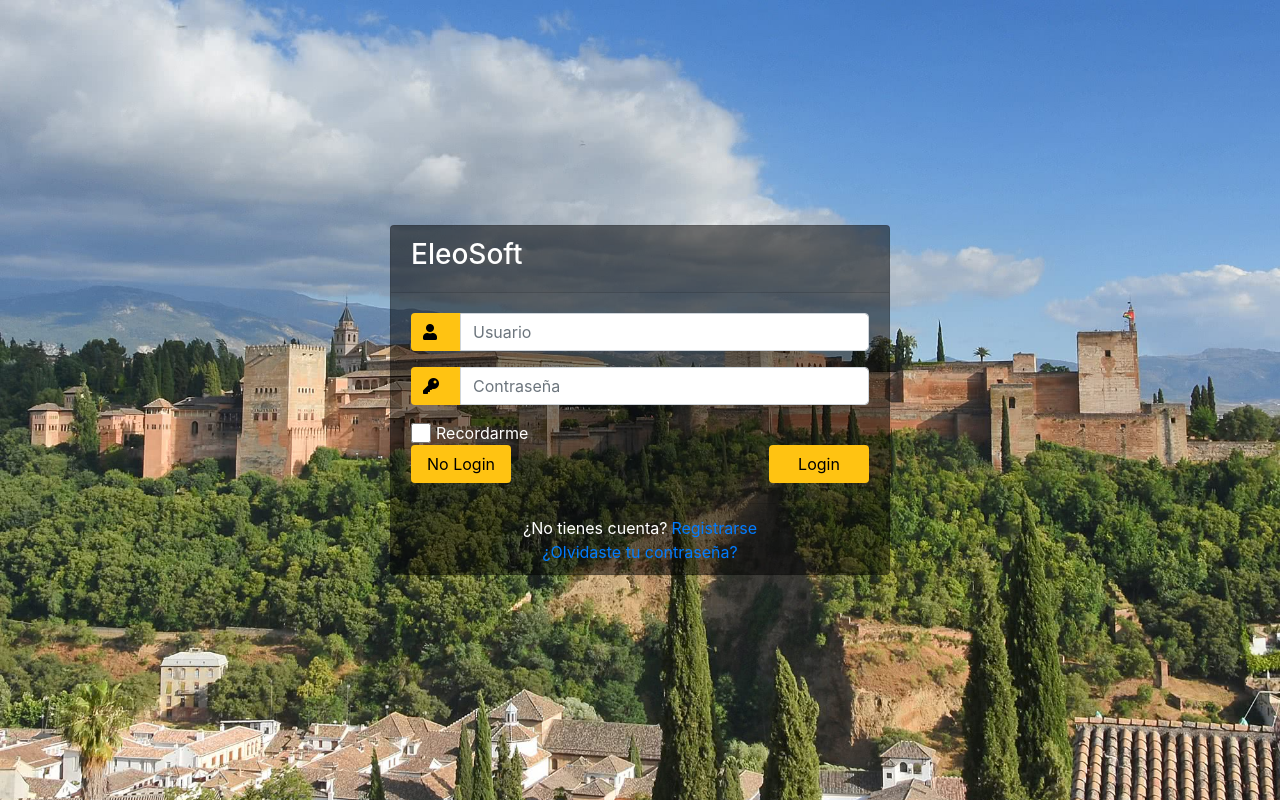
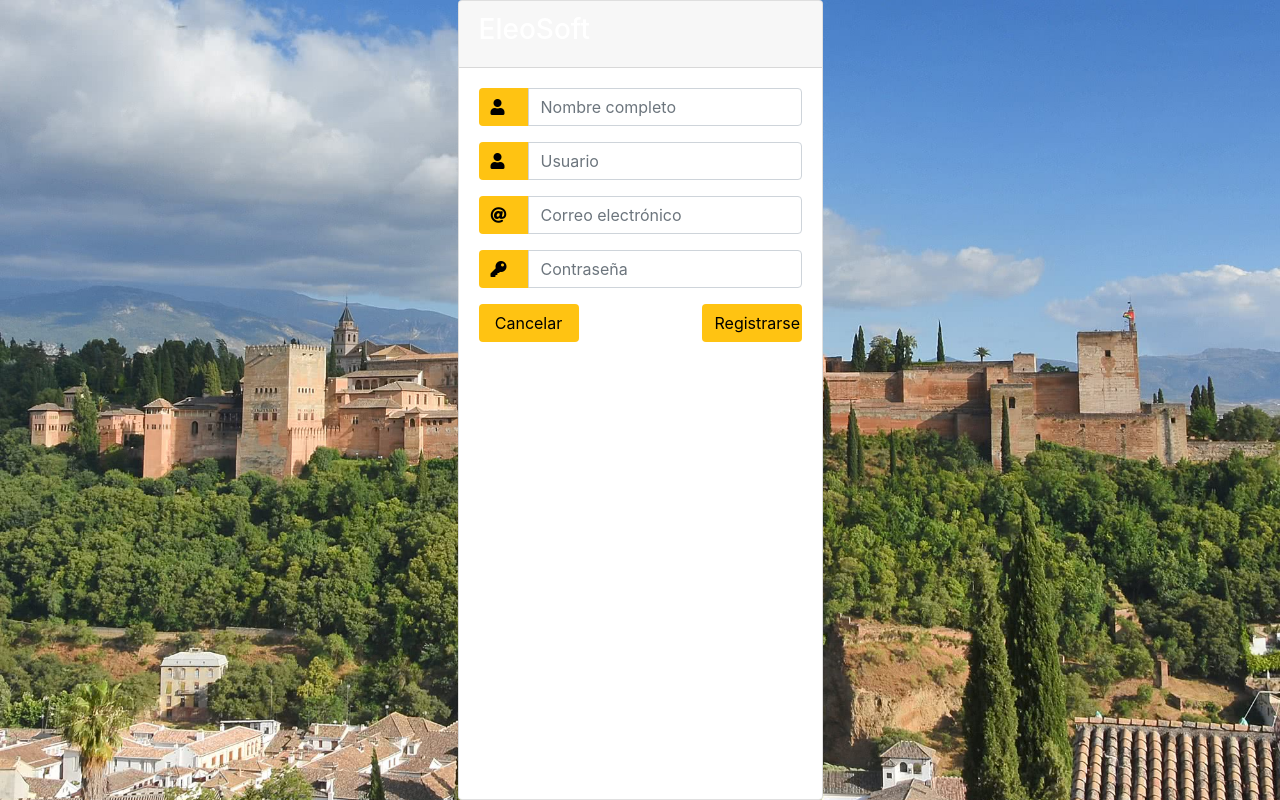
Before and after one commit to OwboxAl3x/DGP---ELEOSOFT, a PHP site: page /index.php?register in a window 1280 px wide. Run offline with PHP 8.4, Linux system fonts and the light colour scheme; some libraries are stand-ins or nearby versions.

Commit message:
Añadida la página de registro y su funcionalidad

```diff
--- a/CSS/style.css
+++ b/CSS/style.css
@@ -15,12 +15,14 @@ html, body {
   height: 100%;
 }
 
+/* Estilo del Login  y registro */
+
 .container{
     height: 100%;
     align-content: center;
 }
 
-.card{
+.cuadroLogin{
     height: 350px;
     margin-top: auto;
     margin-bottom: auto;
@@ -30,12 +32,6 @@ html, body {
 
 .card-header h3{
     color: white;
-}
-
-.social_icon{
-    position: absolute;
-    right: 20px;
-    top: -45px;
 }
 
 .input-group-prepend span{
--- a/Controller/loginController.php
+++ b/Controller/loginController.php
@@ -3,9 +3,19 @@
 //Llamada al modelo
 include("Model/usuariosModel.php");
 
-$usuario = new usuariosModel();
+$usuarioLogin = new usuariosModel();
+$usuarioRegistro = new usuariosModel();
 
-//Llamamos a la vista
-include("View/login.php");
+if(isset($_GET['register'])){
+
+    //Llamamos a la vista
+    include("View/register.php");
+
+} else {
+
+    //Llamamos a la vista
+    include("View/login.php");
+
+}
 
 ?>
--- a/Model/usuariosModel.php
+++ b/Model/usuariosModel.php
@@ -14,7 +14,7 @@ class usuariosModel{
 
     public function buscarUsuario($username, $pass){
 
-        $result = $this->db->query("SELECT * FROM Usuario WHERE (Nombre='".$username."') && (Contrasenia='".$pass."');");
+        $result = $this->db->query("SELECT * FROM Usuario WHERE (Usuario='".$username."') && (Contrasenia='".$pass."');");
 
         if (!$result) {
             return false;
@@ -28,6 +28,28 @@ class usuariosModel{
 
     }
 
+    public function registrar($username, $pass, $email, $nombre){
+
+        $consulta = $this->db->query("SELECT * FROM Usuario WHERE (Usuario='".$username."') or (Email='".$email."');");
+
+        if(!$consulta){
+            return false;
+        }
+
+        if($consulta->num_rows>0){
+            return false;
+        }
+
+        $consulta = $this->db->query("INSERT INTO Usuario (ID, Usuario, Nombre, Email, Contrasenia) VALUES (NULL, '".$username."', '".$nombre."', '".$email."', '".$pass."');");
+
+        if(!$consulta){
+            return false;
+        }
+
+        return true;
+
+    }
+
 }
 
 ?>
--- a/View/login.php
+++ b/View/login.php
@@ -7,13 +7,15 @@
                 $username = $_POST['usuario'];
                 $pass = $_POST['contrasenia'];
 
-                $result = $usuario->buscarUsuario($username, $pass);
+                $result = $usuarioLogin->buscarUsuario($username, $pass);
 
                 if ($result) {
                     $_SESSION['usuario'] = $_POST['usuario'];
 
                     header("location:index.php");
                 } else {
+
+                    //Fallo en el login
 
                 }
 
@@ -28,7 +30,7 @@
 
         <div class="container">
             <div class="d-flex justify-content-center h-100">
-                <div class="card">
+                <div class="card cuadroLogin">
                     <div class="card-header">
                         <h3>EleoSoft</h3>
                     </div>
@@ -58,7 +60,7 @@
                     </div>
                     <div class="card-footer">
                         <div class="d-flex justify-content-center links">
-                            ¿No tienes cuenta?<a href="#">Registrarse</a>
+                            ¿No tienes cuenta?<a href="index.php?register">Registrarse</a>
                         </div>
                         <div class="d-flex justify-content-center">
                             <a href="#">¿Olvidaste tu contraseña?</a>
--- /dev/null
+++ b/View/register.php
@@ -0,0 +1,76 @@
+        <?php
+
+        $result = false;
+
+        if(isset($_POST['registrarse'])) {
+
+            $username = $_POST['usuario'];
+            $pass = $_POST['contrasenia'];
+            $nombre = $_POST['nombre'];
+            $email = $_POST['email'];
+
+            $result = $usuarioRegistro->registrar($username, $pass, $email, $nombre);
+
+            if ($result) {
+
+                header("location:index.php");
+
+            } else {
+
+                //Fallo en el registro
+
+            }
+
+        } else if(isset($_POST['cancel'])){
+
+            header("location:index.php");
+
+        }
+        ?>
+
+        <div class="container">
+            <div class="d-flex justify-content-center h-100">
+                <div class="card">
+                    <div class="card-header">
+                        <h3>EleoSoft</h3>
+                    </div>
+                    <div class="card-body">
+                        <form method="POST">
+                            <div class="input-group form-group">
+                                <div class="input-group-prepend">
+                                    <span class="input-group-text"><i class="fas fa-user"></i></span>
+                                </div>
+                                <input type="text" class="form-control" name="nombre" placeholder="Nombre completo">
+                            </div>
+                            <div class="input-group form-group">
+                                <div class="input-group-prepend">
+                                    <span class="input-group-text"><i class="fas fa-user"></i></span>
+                                </div>
+                                <input type="text" class="form-control" name="usuario" placeholder="Usuario">
+
+                            </div>
+                            <div class="input-group form-group">
+                                <div class="input-group-prepend">
+                                    <span class="input-group-text"><i class="fas fa-at"></i></span>
+                                </div>
+                                <input type="email" class="form-control" name="email" placeholder="Correo electrónico">
+                            </div>
+                            <div class="input-group form-group">
+                                <div class="input-group-prepend">
+                                    <span class="input-group-text"><i class="fas fa-key"></i></span>
+                                </div>
+                                <input type="password" class="form-control" name="contrasenia" placeholder="Contraseña">
+                            </div>
+                            <div class="form-group">
+                                <input type="submit" value="Cancelar" name="cancel" class="btn float-left login_btn">
+                                <input type="submit" value="Registrarse" name="registrarse" class="btn float-right login_btn">
+                            </div>
+                        </form>
+                    </div>
+                </div>
+            </div>
+        </div>
+
+    </body>
+
+</html>
--- a/index.php
+++ b/index.php
@@ -18,6 +18,7 @@ if (!isset($_SESSION['usuario'])){
     //Llamar al controlador de la página de login
     include("Controller/loginController.php");
 
+
 } else if ($_SESSION['usuario'] == "nouser"){
 
     //Footer de la aplicación
```
